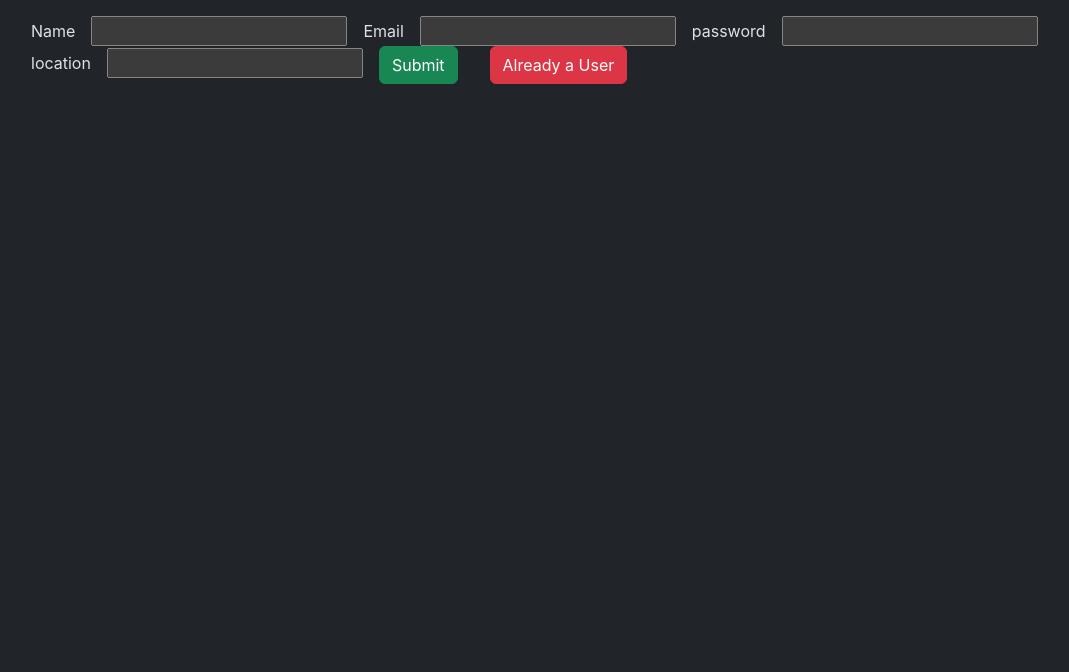
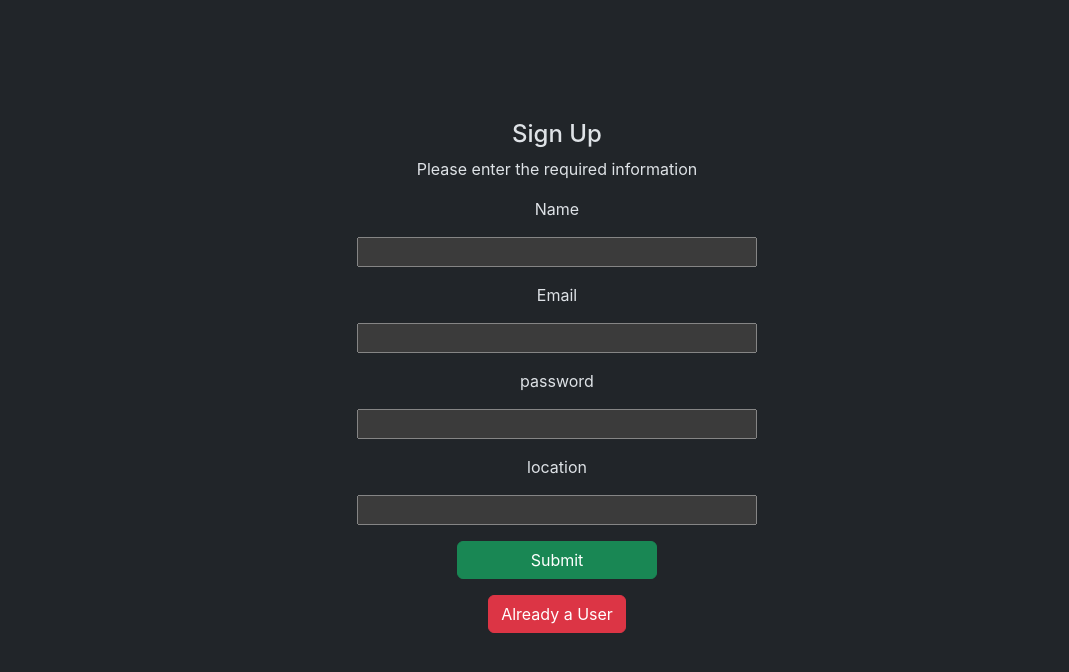
Before and after one commit to Arpit045-boop/AwsomeFood, a React (Create React App) app: page /createuser in a window 1280 px wide. Shown: the top 672 px of the page, without its empty margins (83-1152 px from the left). Built offline with nearby package versions, Linux system fonts and the light colour scheme.

Commit message:
second commit

```diff
--- a/src/Screens/Login.js
+++ b/src/Screens/Login.js
@@ -38,13 +38,15 @@ function Login() {
     }
     return (
       <div className='container'>
-        <form className='m-3' onSubmit={handleSubmit}>
-          <label className="mx-3">Email</label>
+        <form className='d-flex align-items-center flex-column bd-highlight mb-3' style={{marginTop:"120px"}} onSubmit={handleSubmit}>
+          <h4>Login</h4>
+          <p>Please enter your email and password</p>
+          <label className="mb-3">Email</label>
           <input type="email" name="email" value={credentials.email} onChange={handleChange} />
-          <label className="mx-3">password</label>
+          <label className="mb-3 my-3">password</label>
           <input type='password' name="password" value={credentials.password} onChange={handleChange} />
 
-          <button type='submit' className='btn btn-success mx-3' >Submit</button>
+          <button type='submit' className='btn btn-success mb-3 my-5' >Submit</button>
           <Link to="/createuser">
           <button type='submit' className='btn btn-danger mx-3' >I'm New User</button>
           </Link>
--- a/src/Screens/SignUp.js
+++ b/src/Screens/SignUp.js
@@ -34,17 +34,19 @@ function SignUp() {
   }
   return (
     <div className='container'>
-      <form className='m-3' onSubmit={handleSubmit}>
-        <label className="mx-3">Name</label>
-        <input type="text" name="name" value={credentials.name} onChange={handleChange} />
-        <label className="mx-3">Email</label>
-        <input type="email" name="email" value={credentials.email} onChange={handleChange} />
-        <label className="mx-3">password</label>
-        <input type='password' name="password" value={credentials.password} onChange={handleChange} />
-        <label className="mx-3">location</label>
-        <input type='text' name="location" value={credentials.location} onChange={handleChange} />
+      <form className='d-flex align-items-center flex-column bd-highlight mb-3' style={{marginTop:"120px"}} onSubmit={handleSubmit}>
+        <h4>Sign Up</h4>
+        <p>Please enter the required information</p>
+        <label className="mb-3">Name</label>
+        <input className='mb-3' style={{width:"400px"}} type="text" name="name" value={credentials.name} onChange={handleChange} />
+        <label className="mb-3">Email</label>
+        <input type="email" name="email" style={{width:"400px"}} value={credentials.email} onChange={handleChange} />
+        <label className="mb-3 my-3">password</label>
+        <input type='password' name="password" style={{width:"400px"}} value={credentials.password} onChange={handleChange} />
+        <label className="mb-3 my-3">location</label>
+        <input className='mb-3' type='text' style={{width:"400px"}} name="location" value={credentials.location} onChange={handleChange} />
 
-        <button type='submit' className='btn btn-success mx-3' >Submit</button>
+        <button type='submit' className='btn btn-success mb-3' style={{width:"200px"}} >Submit</button>
         <Link to="/login">
         <button type='submit' className='btn btn-danger mx-3' >Already a User</button>
         </Link>
```
